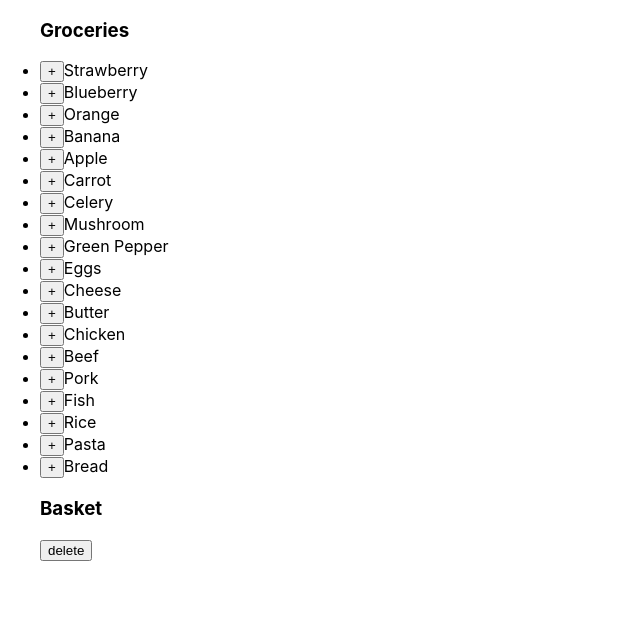
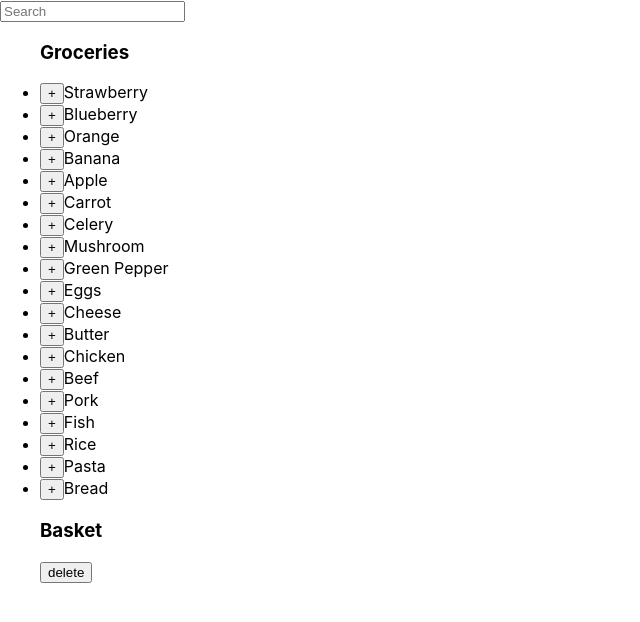
Before and after one commit to noavrd/shopping-list, a React (Create React App) app in the folder shopping-list/: page / in a window 1280 px wide. Shown: the top 622 px of the page, without its empty margins (0-640 px from the left). Built offline with nearby package versions, Linux system fonts and the light colour scheme.

Commit message:
add search

```diff
--- a/shopping-list/src/components/App.js
+++ b/shopping-list/src/components/App.js
@@ -1,6 +1,6 @@
 import './App.css';
 import Groceries from  "./Groceries";
-import { useState } from 'react';
+import { useState, useEffect } from 'react';
 import Basket from './Basket';
 
 const groceries = [
@@ -27,6 +27,14 @@ const groceries = [
 function App() {
 
   const [counter, setCounter] = useState({});
+  const [searchTerm, setSearchTerm] = useState("");
+  const [searchResults, setSearchResults] = useState([]);
+
+  const handleChange = (event) => {
+    setSearchTerm(event.target.value);
+  };
+
+
 
   //add counter to customer list
   function addItem(name) {
@@ -51,11 +59,27 @@ function App() {
     setCounter({});
   }
 
+    //search
+    useEffect(() => {
+      const results = groceries.filter((grocery) =>
+        grocery.toLowerCase().includes(searchTerm)
+      );
+      setSearchResults(results);
+    }, [searchTerm]);
+
+
 
   return(
+
     <div className="groceriesList">
-        <Groceries groceries={groceries} addItem={addItem}/>
-        <Basket items={counter} removeItem={removeItem} removeAll={removeAll} />
+        <input
+        type="text"
+        placeholder="Search"
+        value={searchTerm}
+        onChange={handleChange}
+      />
+      <Groceries groceries={searchResults} addItem={addItem}/>
+      <Basket items={counter} removeItem={removeItem} removeAll={removeAll} />
     </div>
   )
 }
```
